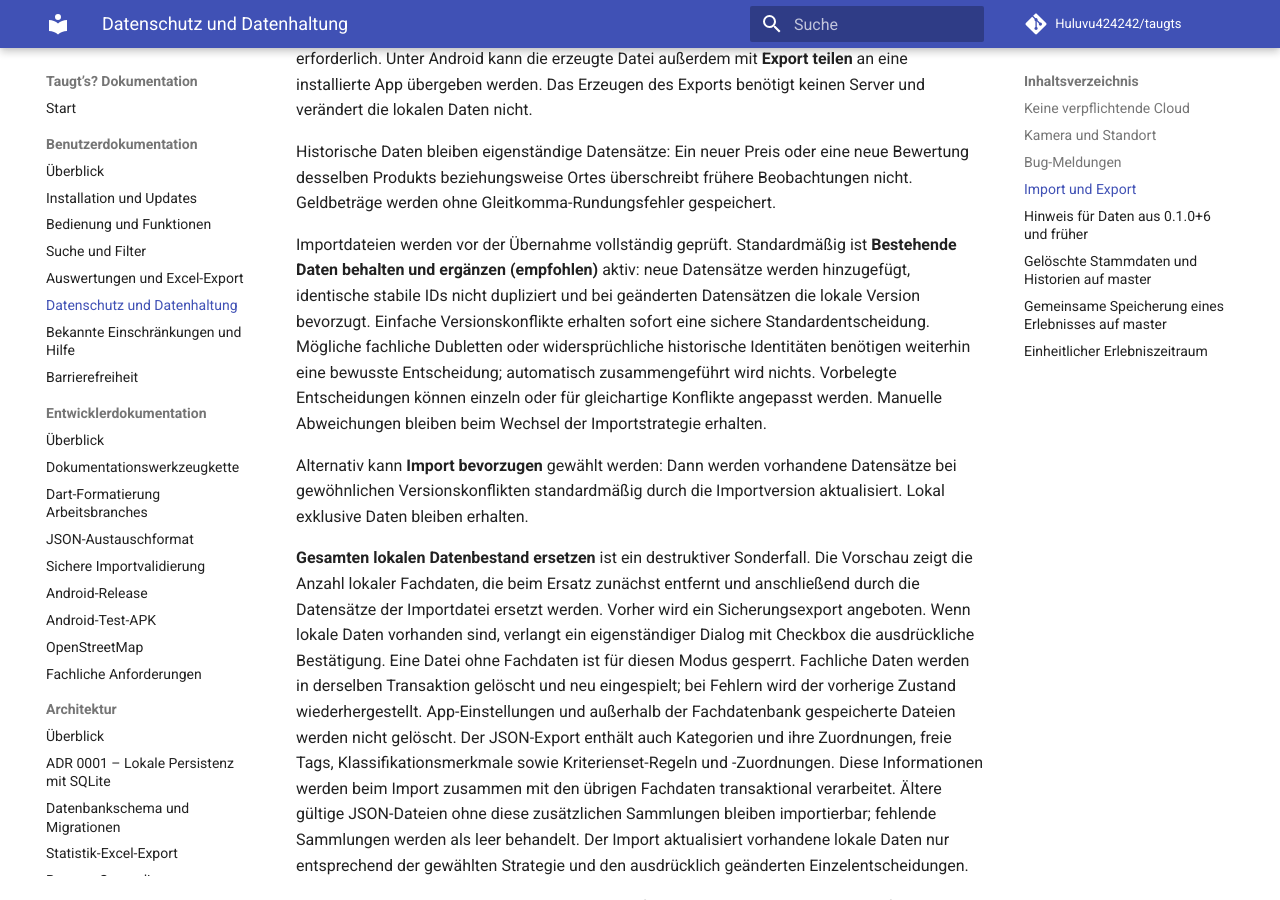
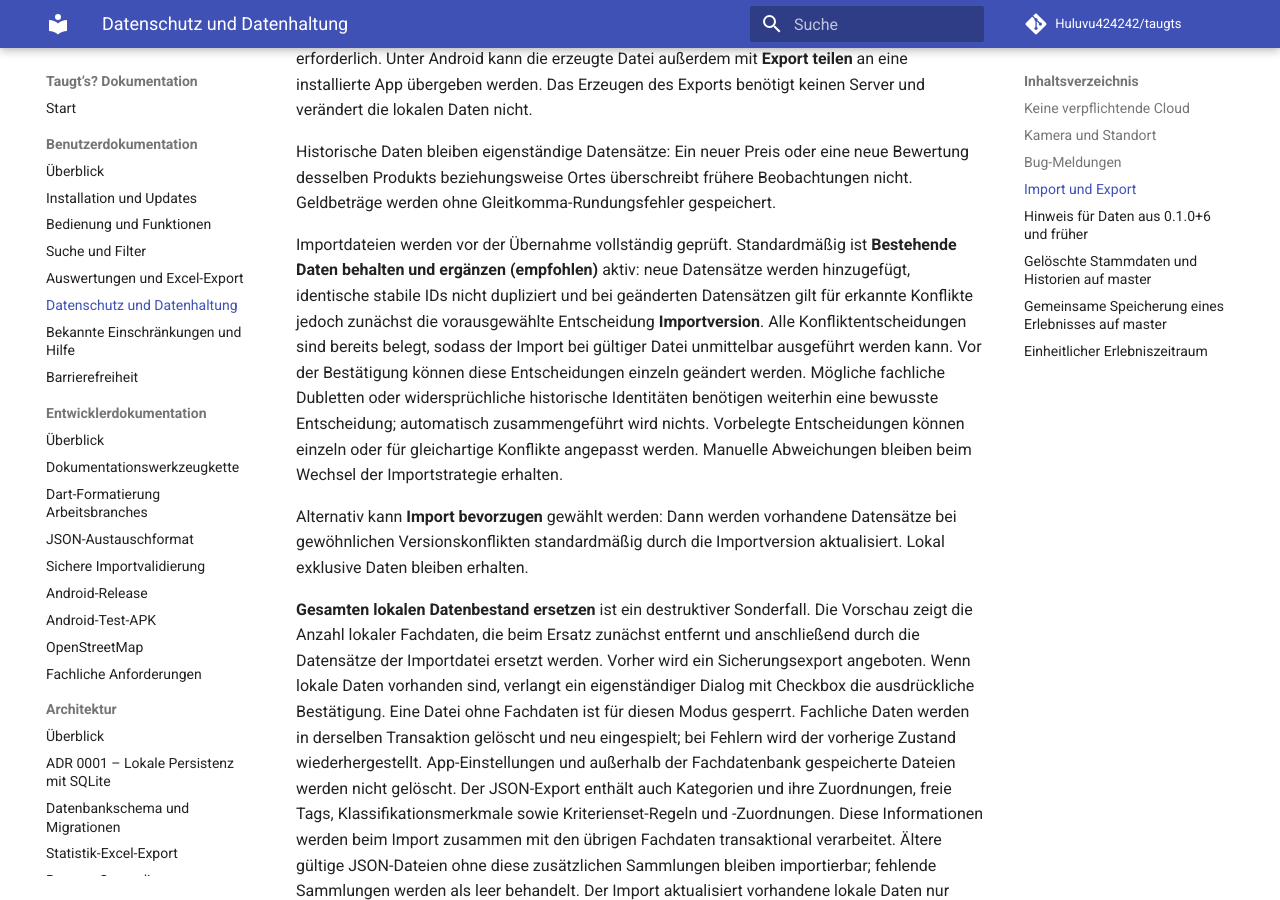
Before and after one commit to Huluvu424242/taugts, an MkDocs documentation site: the page built from docs/benutzer/datenhaltung.md, in a window 1280 px wide and 900 px high, scrolled down 990 px. Built offline with MkDocs 1.6.1 and Material for MkDocs 9.7.7, drawn with Linux system fonts in a browser that asks for light colours; comment, search, counter and statistics services are not loaded.

Commit message:
Bug #257 #258 #256: Importdefaults in Benutzerdokumentation erläutern

```diff
--- a/docs/benutzer/datenhaltung.md
+++ b/docs/benutzer/datenhaltung.md
@@ -24,7 +24,7 @@ Mit **Export speichern** wird zunächst der Systemdialog für das Speicherziel g
 
 Historische Daten bleiben eigenständige Datensätze: Ein neuer Preis oder eine neue Bewertung desselben Produkts beziehungsweise Ortes überschreibt frühere Beobachtungen nicht. Geldbeträge werden ohne Gleitkomma-Rundungsfehler gespeichert.
 
-Importdateien werden vor der Übernahme vollständig geprüft. Standardmäßig ist **Bestehende Daten behalten und ergänzen (empfohlen)** aktiv: neue Datensätze werden hinzugefügt, identische stabile IDs nicht dupliziert und bei geänderten Datensätzen die lokale Version bevorzugt. Einfache Versionskonflikte erhalten sofort eine sichere Standardentscheidung. Mögliche fachliche Dubletten oder widersprüchliche historische Identitäten benötigen weiterhin eine bewusste Entscheidung; automatisch zusammengeführt wird nichts. Vorbelegte Entscheidungen können einzeln oder für gleichartige Konflikte angepasst werden. Manuelle Abweichungen bleiben beim Wechsel der Importstrategie erhalten.
+Importdateien werden vor der Übernahme vollständig geprüft. Standardmäßig ist **Bestehende Daten behalten und ergänzen (empfohlen)** aktiv: neue Datensätze werden hinzugefügt, identische stabile IDs nicht dupliziert und bei geänderten Datensätzen gilt für erkannte Konflikte jedoch zunächst die vorausgewählte Entscheidung **Importversion**. Alle Konfliktentscheidungen sind bereits belegt, sodass der Import bei gültiger Datei unmittelbar ausgeführt werden kann. Vor der Bestätigung können diese Entscheidungen einzeln geändert werden. Mögliche fachliche Dubletten oder widersprüchliche historische Identitäten benötigen weiterhin eine bewusste Entscheidung; automatisch zusammengeführt wird nichts. Vorbelegte Entscheidungen können einzeln oder für gleichartige Konflikte angepasst werden. Manuelle Abweichungen bleiben beim Wechsel der Importstrategie erhalten.
 
 Alternativ kann **Import bevorzugen** gewählt werden: Dann werden vorhandene Datensätze bei gewöhnlichen Versionskonflikten standardmäßig durch die Importversion aktualisiert. Lokal exklusive Daten bleiben erhalten.
 
```
